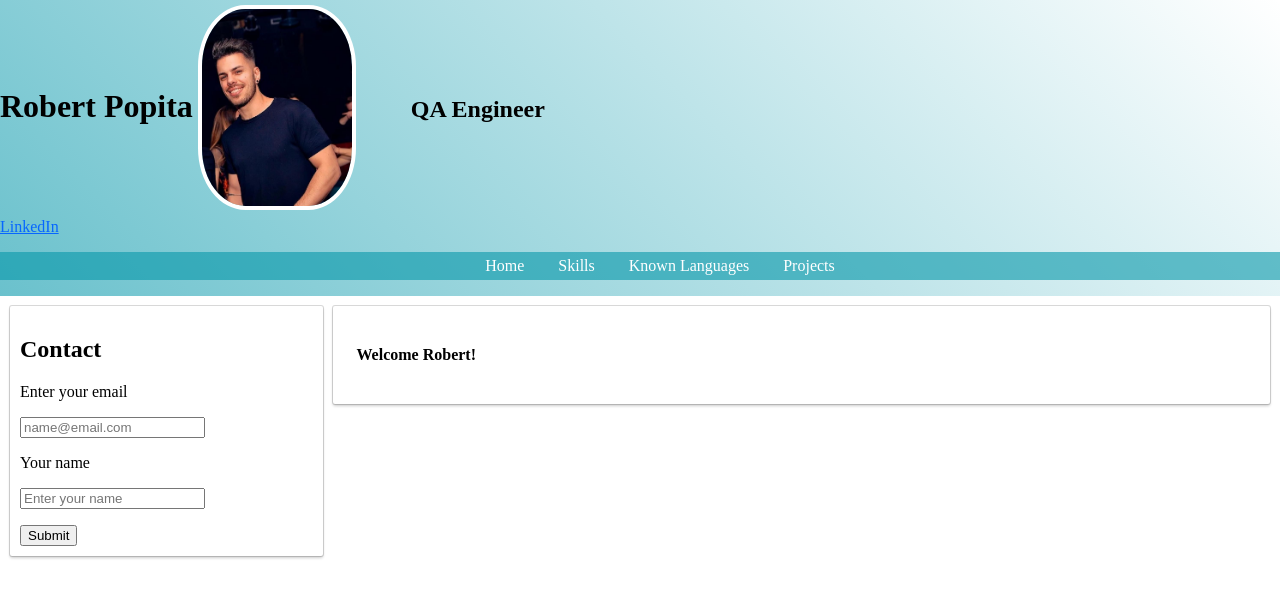
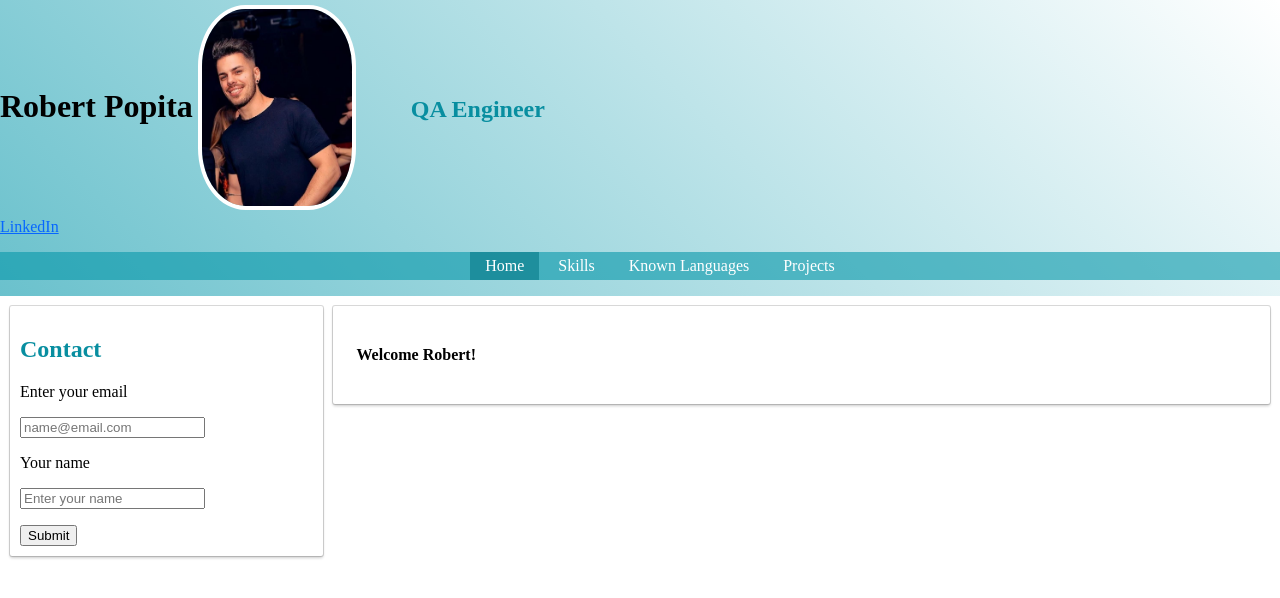
Before and after one commit to rpopita/rpopita.github.io, a plain HTML site: page index.html in a window 1280 px wide. Drawn offline with Linux system fonts and the light colour scheme.

Commit message:
save active menu

```diff
--- a/index.js
+++ b/index.js
@@ -8,10 +8,20 @@ function hide(id) {
 }
 
 function showPage(id) {
+  var oldlink = document.querySelector(
+    `#top-menu-bar a[data-page=${activePage}]`
+  );
+  oldlink.classList.remove("active");
+
   hide(activePage);
+
+  var link = document.querySelector(`#top-menu-bar a[data-page=${id}]`);
+  link.classList.add("active");
+
   var page = document.getElementById(id);
   console.info("show %o", id, page);
   page.style.display = "block";
+
   activePage = id;
 }
 
@@ -21,7 +31,7 @@ function clickOnMenu(e) {
   if (link) {
     var id = link.dataset.page;
     // console.warn("click", e.target.getAttribute("data-page"));
-    console.warn("click %o menu", id);
+    // console.warn("click %o menu", id);
     if (id) {
       showPage(id);
     }
--- a/style.css
+++ b/style.css
@@ -25,7 +25,6 @@ header {
 #profilePic img {
   border-radius: 30%;
   border: 4px solid white;
-  display: flex;
 }
 
 .header-wrapper h1 {
@@ -76,7 +75,7 @@ body {
 }
 
 h2 {
-  color: #000000;
+  color: #088ea0;
 }
 
 a {
@@ -115,7 +114,10 @@ a {
   color: #fff;
 }
 
+#top-menu-bar a.active {
+  background-color: #05798899;
+}
+
 #top-menu-bar a:hover {
-  color: #0798ab99;
-  background-color: #0000;
+  background-color: #0798ab99;
 }
```
